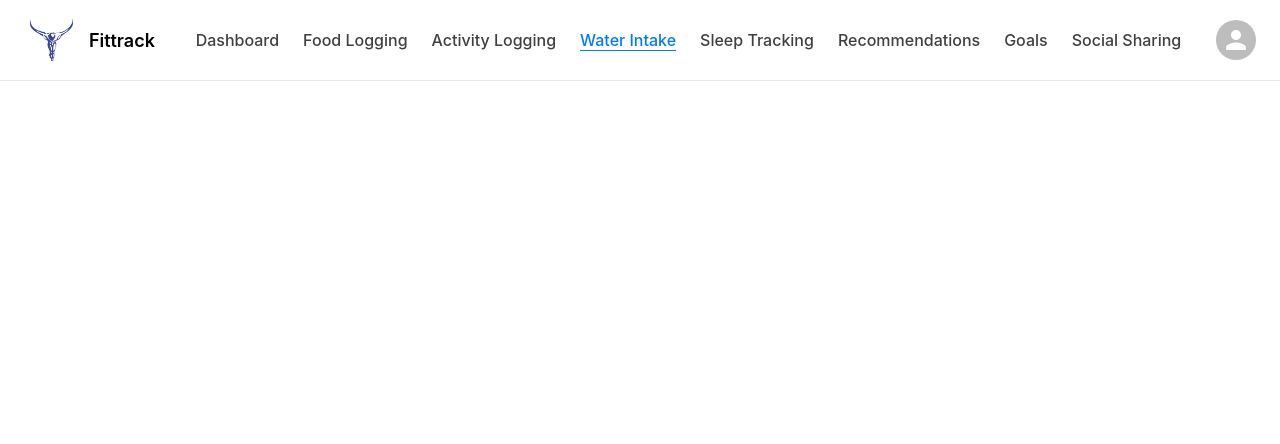
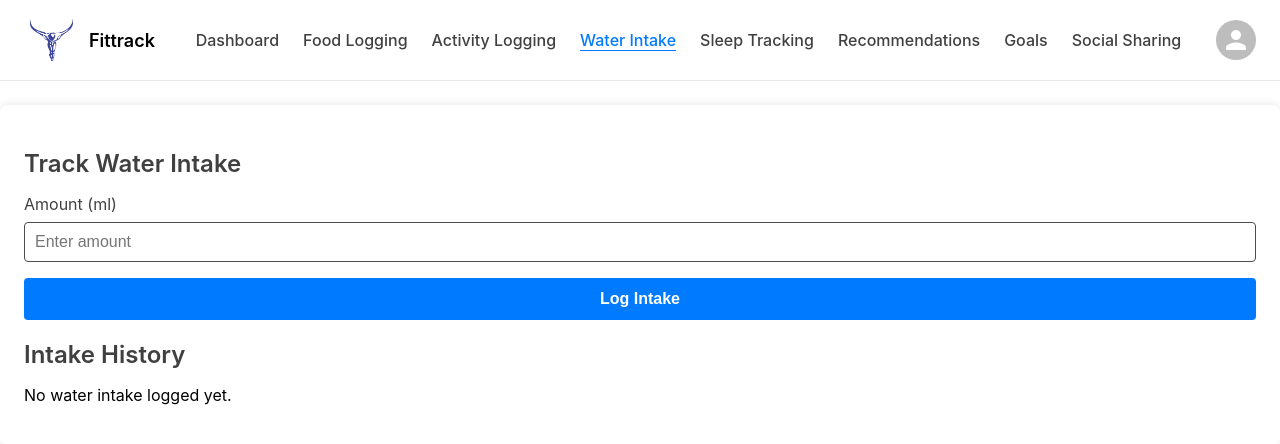
Before and after one commit to Shivani-Amireddy/Fitness_Tracker, a React (Create React App) app in the folder client/: page /water-intake in a window 1280 px wide. Shown: the top 444 px of the page. Built offline with nearby package versions, Linux system fonts and the light colour scheme.

Commit message:
Log water intake

```diff
--- a/client/src/App.js
+++ b/client/src/App.js
@@ -10,6 +10,7 @@ import { AuthProvider } from './context/AuthContext';
 import FoodLogging from "./components/FoodLogging";
 import PhysicalActivityLogging from './components/PhysicalActivityLogging';
 import Recommendations from './components/Recommendations';
+import WaterIntakeTracker from './components/WaterIntakeTracker';
 
 const App = () => {
   return (
@@ -24,7 +25,7 @@ const App = () => {
             <Route path="/food-logging" element={<FoodLogging />} />
             <Route path="/activity-logging" element={<PhysicalActivityLogging />} />
             <Route path="/recommendations" element={<Recommendations />} />
-
+            <Route path="/water-intake" element={<WaterIntakeTracker />} />
 
           </Routes>
         </Router>
--- /dev/null
+++ b/client/src/components/WaterIntakeTracker.jsx
@@ -0,0 +1,199 @@
+import React, { useState, useEffect } from "react";
+import styled from "styled-components";
+
+const WaterIntakeContainer = styled.div`
+  background-color: ${({ theme }) => theme.bg};
+  padding: 24px;
+  border-radius: 8px;
+  box-shadow: 0 0 10px rgba(0, 0, 0, 0.1);
+  margin: 24px 0;
+`;
+
+const SectionTitle = styled.h2`
+  font-size: 1.5rem;
+  font-weight: 600;
+  color: ${({ theme }) => theme.text_primary};
+  margin-bottom: 16px;
+`;
+
+const Form = styled.form`
+  display: flex;
+  flex-direction: column;
+  gap: 16px;
+`;
+
+const FormGroup = styled.div`
+  display: flex;
+  flex-direction: column;
+`;
+
+const Label = styled.label`
+  font-size: 1rem;
+  color: ${({ theme }) => theme.text_primary};
+  margin-bottom: 8px;
+`;
+
+const Input = styled.input`
+  padding: 10px;
+  font-size: 1rem;
+  border: 1px solid ${({ theme }) => theme.text_secondary};
+  border-radius: 4px;
+`;
+
+const Button = styled.button`
+  padding: 12px 24px;
+  background-color: ${({ theme }) => theme.primary};
+  color: ${({ theme }) => theme.white};
+  font-size: 1rem;
+  font-weight: 600;
+  border: none;
+  border-radius: 4px;
+  cursor: pointer;
+  transition: background-color 0.3s ease;
+
+  &:hover {
+    background-color: ${({ theme }) => theme.primary_dark};
+  }
+
+  &:disabled {
+    background-color: ${({ theme }) => theme.primary_light};
+    cursor: not-allowed;
+  }
+`;
+
+const HistoryTable = styled.table`
+  width: 100%;
+  border-collapse: collapse;
+  margin-top: 16px;
+`;
+
+const TableHeader = styled.th`
+  background-color: ${({ theme }) => theme.primary};
+  color: ${({ theme }) => theme.white};
+  padding: 12px;
+  text-align: left;
+`;
+
+const TableCell = styled.td`
+  border: 1px solid ${({ theme }) => theme.border};
+  padding: 12px;
+`;
+
+const EditButton = styled.button`
+  background-color: ${({ theme }) => theme.secondary};
+  color: ${({ theme }) => theme.white};
+  border: none;
+  padding: 8px;
+  border-radius: 4px;
+  cursor: pointer;
+  margin-right: 8px;
+
+  &:hover {
+    background-color: ${({ theme }) => theme.secondary_dark};
+  }
+`;
+
+const DeleteButton = styled.button`
+  background-color: ${({ theme }) => theme.error};
+  color: ${({ theme }) => theme.white};
+  border: none;
+  padding: 8px;
+  border-radius: 4px;
+  cursor: pointer;
+
+  &:hover {
+    background-color: ${({ theme }) => theme.error_dark};
+  }
+`;
+
+const WaterIntakeTracker = () => {
+  const [amount, setAmount] = useState("");
+  const [editId, setEditId] = useState(null);
+  const [intakeHistory, setIntakeHistory] = useState(() => {
+    const storedHistory = localStorage.getItem("waterIntakeHistory");
+    return storedHistory ? JSON.parse(storedHistory) : [];
+  });
+
+  useEffect(() => {
+    localStorage.setItem("waterIntakeHistory", JSON.stringify(intakeHistory));
+  }, [intakeHistory]);
+
+  const handleLogIntake = (e) => {
+    e.preventDefault();
+    const now = new Date();
+    const formattedDateTime = now.toLocaleString();
+    const newIntake = {
+      id: intakeHistory.length + 1,
+      amount: parseInt(amount),
+      datetime: formattedDateTime,
+    };
+    if (editId !== null) {
+      const updatedHistory = intakeHistory.map((item) =>
+        item.id === editId ? { ...item, amount: newIntake.amount, datetime: newIntake.datetime } : item
+      );
+      setIntakeHistory(updatedHistory);
+      setEditId(null);
+    } else {
+      setIntakeHistory([...intakeHistory, newIntake]);
+    }
+    setAmount("");
+  };
+
+  const handleEdit = (item) => {
+    setAmount(item.amount);
+    setEditId(item.id);
+  };
+
+  const handleDelete = (id) => {
+    const updatedHistory = intakeHistory.filter((item) => item.id !== id);
+    setIntakeHistory(updatedHistory);
+  };
+
+  return (
+    <WaterIntakeContainer>
+      <SectionTitle>Track Water Intake</SectionTitle>
+      <Form onSubmit={handleLogIntake}>
+        <FormGroup>
+          <Label>Amount (ml)</Label>
+          <Input
+            type="number"
+            value={amount}
+            onChange={(e) => setAmount(e.target.value)}
+            placeholder="Enter amount"
+            required
+          />
+        </FormGroup>
+        <Button type="submit">{editId !== null ? "Update Intake" : "Log Intake"}</Button>
+      </Form>
+
+      <SectionTitle>Intake History</SectionTitle>
+      {intakeHistory.length === 0 ? (
+        <p>No water intake logged yet.</p>
+      ) : (
+        <HistoryTable>
+          <thead>
+            <tr>
+              <TableHeader>DateTime</TableHeader>
+              <TableHeader>Amount (ml)</TableHeader>
+              <TableHeader>Actions</TableHeader>
+            </tr>
+          </thead>
+          <tbody>
+            {intakeHistory.map((item) => (
+              <tr key={item.id}>
+                <TableCell>{item.datetime}</TableCell>
+                <TableCell>{item.amount}</TableCell>
+                <TableCell>
+                  <EditButton onClick={() => handleEdit(item)}>Edit</EditButton>
+                  <DeleteButton onClick={() => handleDelete(item.id)}>Delete</DeleteButton>
+                </TableCell>
+              </tr>
+            ))}
+          </tbody>
+        </HistoryTable>
+      )}
+    </WaterIntakeContainer>
+  );
+};
+
+export default WaterIntakeTracker;
```
